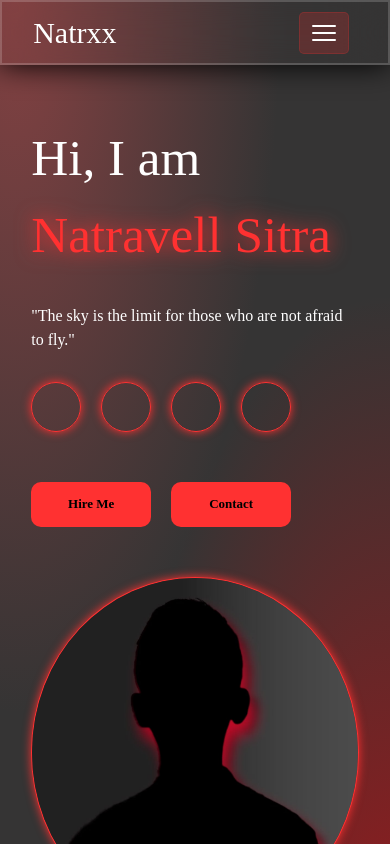
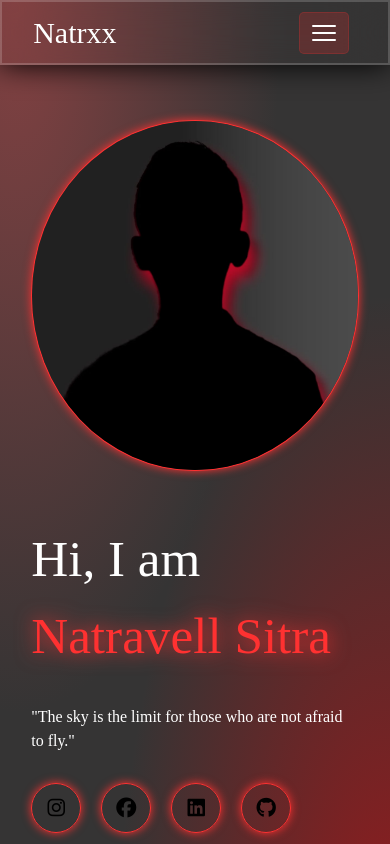
Before and after one commit to Nnatvron/portofolio, a React (Vite) app: page / in a window 390 px wide. Shown: the top 844 px of the page. Built offline with nearby package versions, Linux system fonts and the light colour scheme.

Commit message:
update 5.2

```diff
--- a/src/App.css
+++ b/src/App.css
@@ -2,12 +2,13 @@
 @tailwind components;
 @tailwind utilities;
 @import url('https://fonts.googleapis.com/css2?family=Poppins:wght@400;500;700&display=swap');
+<link rel="stylesheet" href="https://cdnjs.cloudflare.com/ajax/libs/font-awesome/6.5.1/css/all.min.css">
 *{
   margin: 0;
   padding: border-box;
   list-style: none;
   text-decoration: none;
-  font-family: 'poppins' !important;
+  font-family: 'poppins';
 }
 
 :root{
--- a/src/Components/About/About.module.css
+++ b/src/Components/About/About.module.css
@@ -1,6 +1,7 @@
 .about{
     width: 1500px;
     display: flex;
+    font-family: 'poppins';
     justify-content: space-between;
     align-items: center;
     gap: 40px;
--- a/src/Components/Contact/Contact.module.css
+++ b/src/Components/Contact/Contact.module.css
@@ -1,6 +1,7 @@
 .contact{
     width: 1500px;
     padding: 80px 8%;
+    font-family: 'poppins';
     display: flex;
     align-items: center;
     justify-content: center;
--- a/src/Components/Header/Header.module.css
+++ b/src/Components/Header/Header.module.css
@@ -1,6 +1,7 @@
 .hero{
     width: 1500px;
     padding: 80px 8%;
+    font-family: 'poppins';
     padding-top: 120px;
     color: #ffff;
     display: flex;
@@ -123,12 +124,13 @@ radial-gradient(at 4% 0%, hsla(359,34%,39%,1) 0px, transparent 50%);
 
 @media (max-width:950px) {
     .hero {
-        flex-direction: column;
+        flex-direction: column-reverse;
     }
 
     .hero_info{
         width: 100%;
-        margin-bottom: 50px;
+        margin-bottom: 0; /* Hapus margin bottom */
+        margin-top: 50px; /* Tambah margin top sebagai gantinya */
     }
 
     .hero_img{
--- a/src/Components/Nav/Nav.jsx
+++ b/src/Components/Nav/Nav.jsx
@@ -23,7 +23,7 @@ function Nav() {
                         }`}
                     >
                         <a href="#home">Home</a>
-                        <a href="#about">About Me</a>
+                        <a href="#about">About</a>
                         <a href="#project">Project</a>
                         <a href="#contact">Contact</a>
                     </nav>
--- a/src/Components/Nav/Nav.module.css
+++ b/src/Components/Nav/Nav.module.css
@@ -2,6 +2,7 @@
     width: 100%;
     display: flex;
     align-items: center;
+    font-family: 'poppins';
     justify-content: space-between;
     padding: 8px 8%;
     position: fixed;
--- a/src/Components/Projects/Project.module.css
+++ b/src/Components/Projects/Project.module.css
@@ -1,6 +1,7 @@
 .project{
     width: 1500px;
     padding: 80px 8%;
+    font-family: 'poppins';
     display: flex;
     flex-direction: column;
     align-items: center;
```
Also changed, not shown: 4 other files (tests, documents, lock files or other folders).
